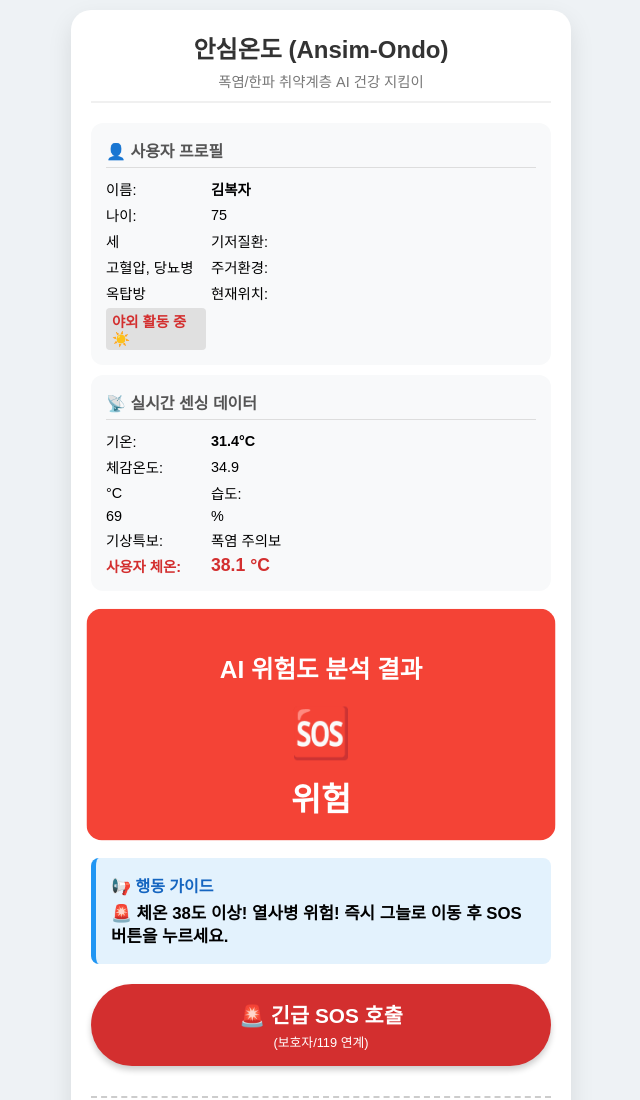
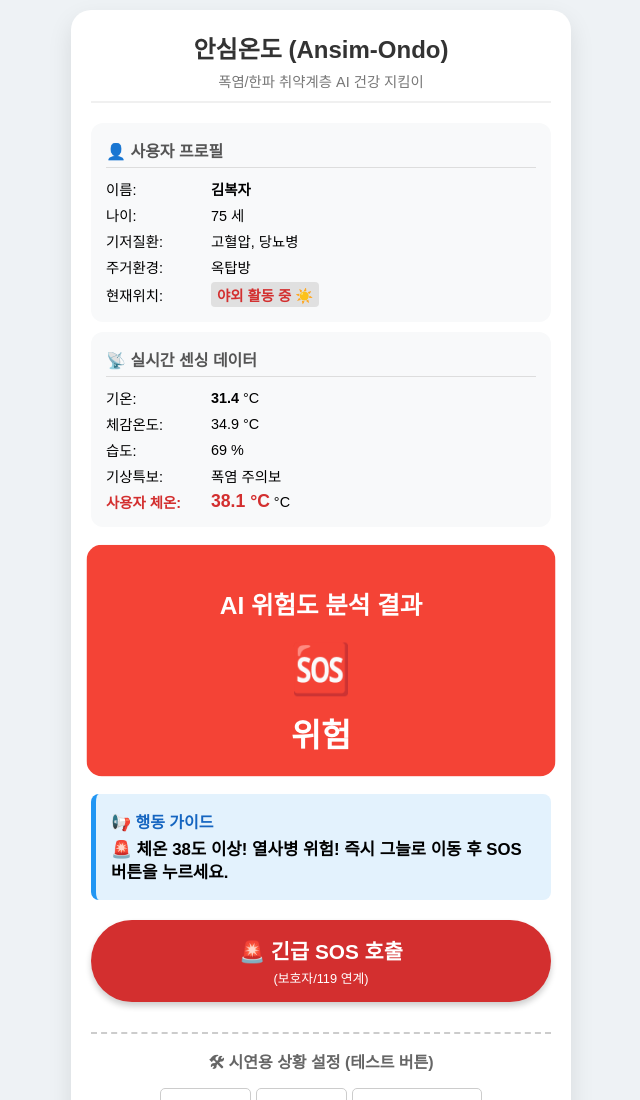
Before and after one commit to rtxic011/Ansim-Ondo, a plain HTML site: page index.html in a window 1280 px wide. Shown: the top 1100 px of the page, without its empty margins (319-959 px from the left). Drawn offline with Linux system fonts and the light colour scheme.

Commit message:
html 구조 수정

```diff
--- a/index.html
+++ b/index.html
@@ -19,11 +19,20 @@
             <div class="card profile-card">
                 <h3>👤 사용자 프로필</h3>
                 <div class="info-grid">
-                    <span>이름:</span> <strong id="u-name">-</strong>
-                    <span>나이:</span> <span id="u-age">-</span>세
-                    <span>기저질환:</span> <span id="u-disease">-</span>
-                    <span>주거환경:</span> <span id="u-house">-</span>
-                    <span>현재위치:</span> <strong id="u-location" class="location-badge">-</strong>
+                    <span>이름:</span>
+                    <strong id="u-name">-</strong>
+
+                    <span>나이:</span>
+                    <span class="inline-value"><span id="u-age">-</span> 세</span>
+
+                    <span>기저질환:</span>
+                    <span id="u-disease">-</span>
+
+                    <span>주거환경:</span>
+                    <span id="u-house">-</span>
+
+                    <span>현재위치:</span>
+                    <strong id="u-location" class="location-badge">-</strong>
                 </div>
             </div>
 
@@ -31,13 +40,22 @@
             <div class="card sensor-card">
                 <h3>📡 실시간 센싱 데이터</h3>
                 <div class="info-grid">
-                    <span>기온:</span> <strong><span id="w-temp">-</span>°C</strong>
-                    <span>체감온도:</span> <span id="w-feels">-</span>°C
-                    <span>습도:</span> <span id="w-humi">-</span>%
-                    <span>기상특보:</span> <span id="w-alert">-</span>
-                    <!-- 핵심 생체 변수 -->
+                    <span>기온:</span>
+                    <span class="inline-value"><strong id="w-temp">-</strong> °C</span>
+
+                    <span>체감온도:</span>
+                    <span class="inline-value"><span id="w-feels">-</span> °C</span>
+
+                    <span>습도:</span>
+                    <span class="inline-value"><span id="w-humi">-</span> %</span>
+
+                    <span>기상특보:</span>
+                    <span id="w-alert">-</span>
+
                     <span class="highlight-label">사용자 체온:</span>
-                    <strong id="b-temp" class="body-temp-display">- °C</strong>
+                    <span class="inline-value">
+                        <strong id="b-temp" class="body-temp-display">-</strong> °C
+                    </span>
                 </div>
             </div>
         </section>
--- a/style.css
+++ b/style.css
@@ -45,12 +45,17 @@ header p { margin: 5px 0 0; color: #777; font-size: 0.9rem; }
 
 .card h3 { margin: 0 0 10px 0; font-size: 1rem; color: #555; border-bottom: 1px solid #ddd; padding-bottom: 5px;}
 
+
 .info-grid {
     display: grid;
     grid-template-columns: 100px 1fr;
     grid-auto-rows: min-content;
     gap: 5px;
     align-items: center;
+}
+
+.inline-value {
+    white-space: nowrap;
 }
 
 
```
Also changed, not shown: 1 other file.
